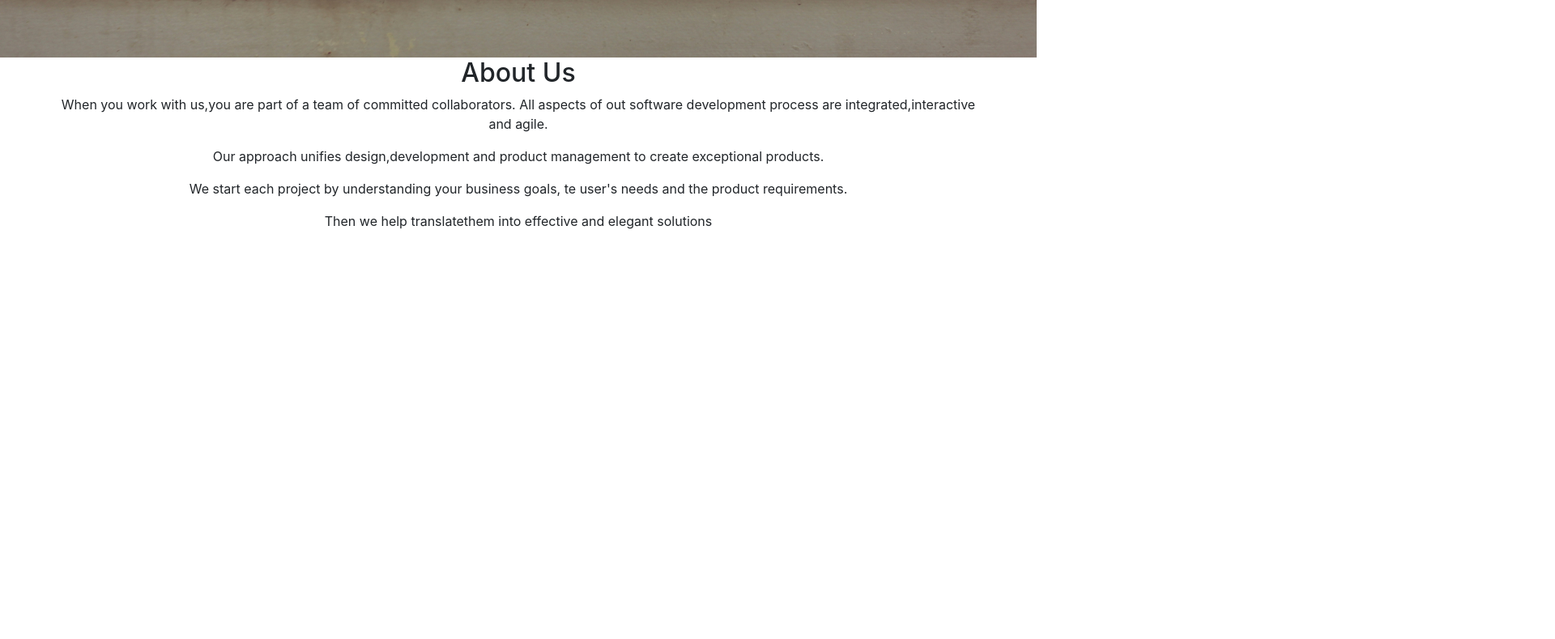
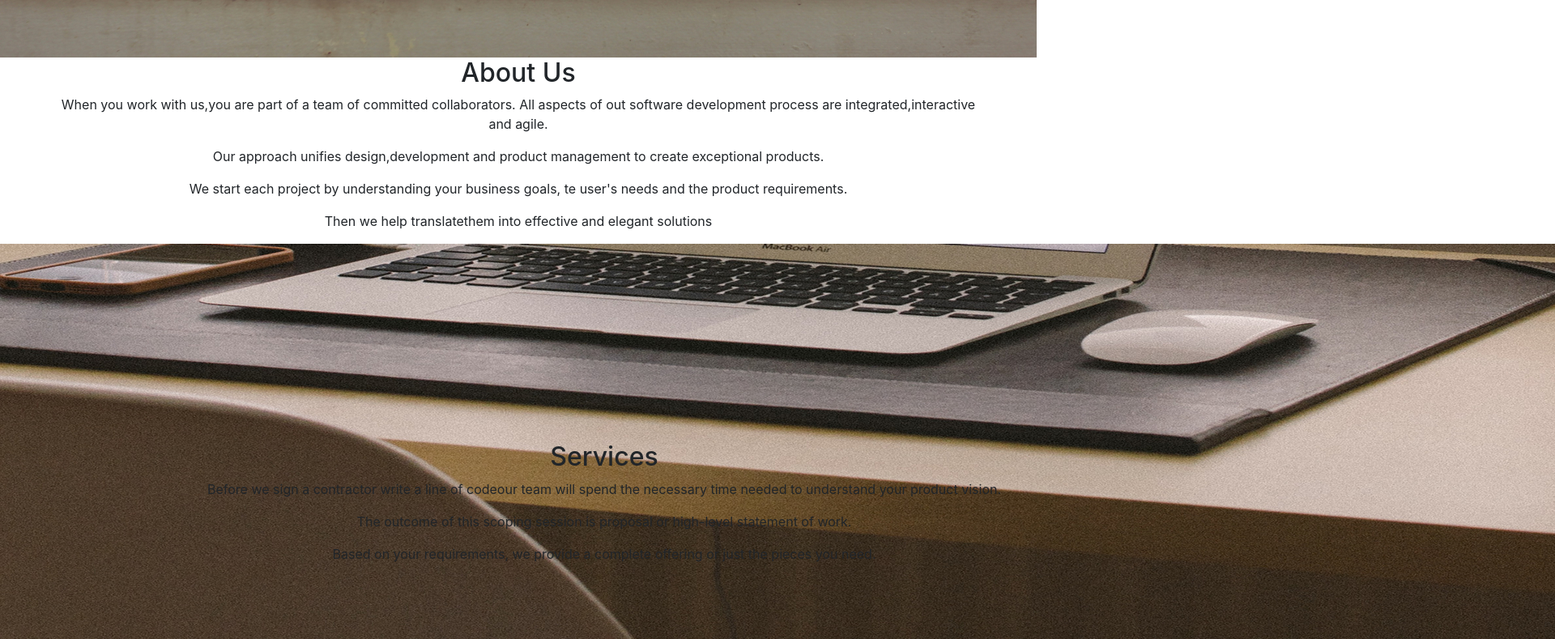
Before and after one commit to kema-ray/Delani-Studio, a plain HTML site: page index.html in a window 1280 px wide. Shown: the part 643-1432 px from the top of the page at 81% size, 1920 px wide, since content can reach past the window. Before the commit the page ends 944 px from the top, so only its background shows below. Drawn offline with nearby package versions, Linux system fonts and the light colour scheme.

Commit message:
add service section forthe studio

```diff
--- a/index.html
+++ b/index.html
@@ -33,7 +33,7 @@
                   <p>Then we help translatethem into effective and elegant solutions</p>
                 </div>
               </div>
-              <!-- <div class="service">
+              <div class="service">
                 <img src="assets/backgrounds/s_image.jpg" alt="">
                 <div class="description">
                   <h2>Services</h2>
@@ -41,7 +41,7 @@
                   <p>The outcome of this scoping session is proposal or high-level statement of work.</p>
                   <p>Based on your requirements, we provide a complete offering or just the pieces you need.</p>
                 </div>
-              </div> -->
+              </div>
               <!-- <div class="info1">
                 <h2>What we do</h2>
                 <div class="images">
```
